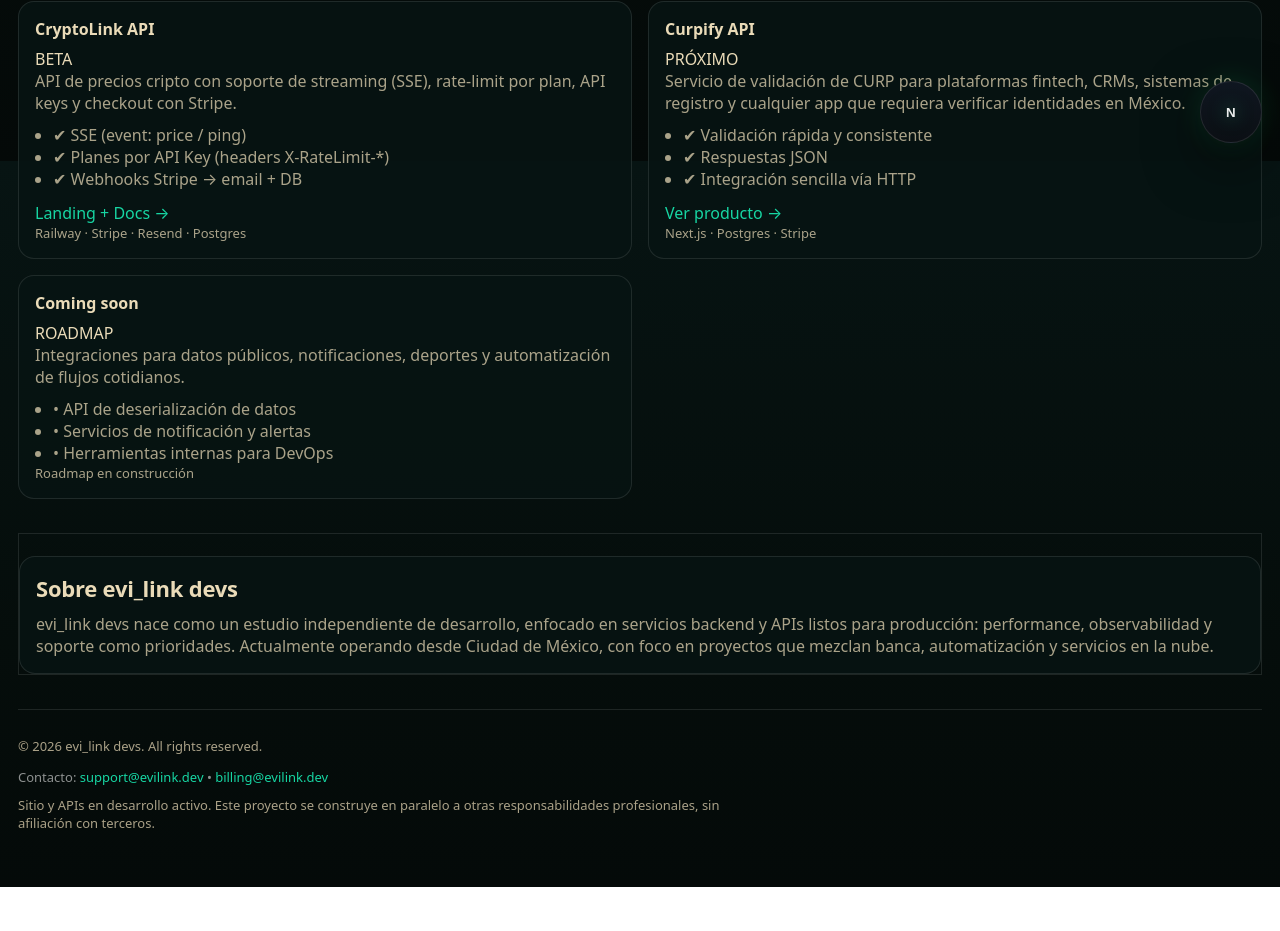
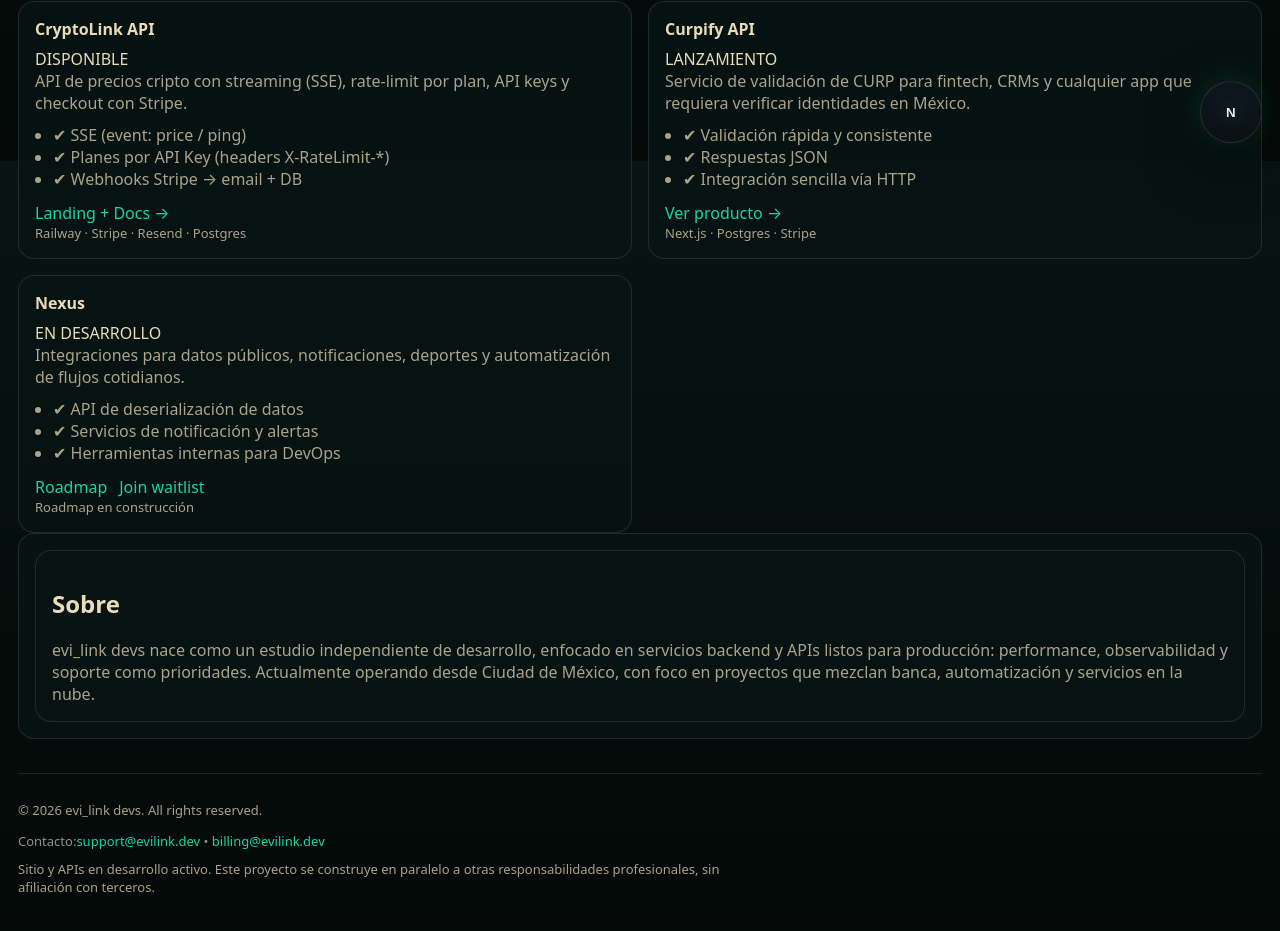
Before and after one commit to IanMartin16/evilink, a Next.js app: page / in a window 1280 px wide. Shown: the part 639-1570 px from the top of the page. Before the commit the page ends 1526 px from the top, so only its background shows below. Built offline with nearby package versions, Linux system fonts and the light colour scheme.

Commit message:
add evilink some improvements

```diff
--- a/app/page.tsx
+++ b/app/page.tsx
@@ -1,4 +1,6 @@
 // app/page.tsx
+import Link from "next/link";
+
 export default function Home() {
   return (
     <main className="page">
@@ -11,7 +13,7 @@ export default function Home() {
         {/* mini nav opcional */}
         <nav className="nav-links">
           <a href="#products">Productos</a>
-          <a href="#about">Sobre</a>
+          <Link href="#about">Sobre</Link>
         </nav>
       </header>
 
@@ -26,7 +28,7 @@ export default function Home() {
           <p>
             evi_link devs es un estudio de desarrollo enfocado en crear APIs,
             automatizaciones y servicios backend listos para producción. Hechos
-            a mano, con obsesión por el detalle.
+            con vision y enfoque con obsesión por el detalle.
           </p>
 
           <div className="hero-actions">
@@ -68,131 +70,148 @@ export default function Home() {
 <section id="products" className="section">
   <h2>Productos</h2>
   <p className="section-intro">
-          Catálogo de APIs y herramientas del ecosistema evi_link devs.
-          Cada producto tiene su landing y documentación.
+    Catálogo de APIs y herramientas del ecosistema evi_link devs. Cada producto tiene su landing y documentación.
   </p>
 
+  {(() => {
+    type Status = "DISPONIBLE" | "LANZAMIENTO" | "EN DESARROLLO";
+
+    const PRODUCTS: Array<{
+      key: string;
+      name: string;
+      status: Status;
+      desc: string;
+      bullets: string[];
+      links?: Array<{ label: string; href: string; external?: boolean }>;
+      tag?: string;
+      muted?: boolean;
+    }> = [
+      {
+        key: "cryptolink",
+        name: "CryptoLink API",
+        status: "DISPONIBLE",
+        desc: "API de precios cripto con streaming (SSE), rate-limit por plan, API keys y checkout con Stripe.",
+        bullets: [
+          "SSE (event: price / ping)",
+          "Planes por API Key (headers X-RateLimit-*)",
+          "Webhooks Stripe → email + DB",
+        ],
+        links: [{ label: "Landing + Docs →", href: "/products/cryptolink" }],
+        tag: "Railway · Stripe · Resend · Postgres",
+      },
+      {
+        key: "curpify",
+        name: "Curpify API",
+        status: "LANZAMIENTO",
+        desc: "Servicio de validación de CURP para fintech, CRMs y cualquier app que requiera verificar identidades en México.",
+        bullets: [
+          "Validación rápida y consistente",
+          "Respuestas JSON",
+          "Integración sencilla vía HTTP",
+        ],
+        links: [{ label: "Ver producto →", href: "https://curpify.com", external: true }],
+        tag: "Next.js · Postgres · Stripe",
+      },
+      {
+        key: "nexus",
+        name: "Nexus",
+        status: "EN DESARROLLO",
+        desc: "Integraciones para datos públicos, notificaciones, deportes y automatización de flujos cotidianos.",
+        bullets: [
+          "API de deserialización de datos",
+          "Servicios de notificación y alertas",
+          "Herramientas internas para DevOps",
+        ],
+        links: [
+          { label: "Roadmap", href: "#roadmap" },
+          { label: "Join waitlist", href: "mailto:support@evilink.dev?subject=Nexus%20waitlist", external: true },
+        ],
+        tag: "Roadmap en construcción",
+        muted: true,
+      },
+    ];
+
+    const badgeClass = (s: Status) => {
+      if (s === "DISPONIBLE") return "badge badge-live";
+      if (s === "LANZAMIENTO") return "badge badge-launch";
+      return "badge badge-dev";
+    };
+
+    return (
       <div className="cards">
-          {/* CryptoLink */}
-          <article className="card">
+        {PRODUCTS.map((p) => (
+          <article key={p.key} className={`card ${p.muted ? "card-muted" : ""}`}>
             <div className="card-top">
-              <h3>CryptoLink API</h3>
-              <span className="badge badge-beta">BETA</span>
+              <h3>{p.name}</h3>
+              <span className={badgeClass(p.status)}>{p.status}</span>
             </div>
 
-            <p>
-              API de precios cripto con soporte de streaming (SSE),
-              rate-limit por plan, API keys y checkout con Stripe.
-            </p>
+            <p>{p.desc}</p>
 
             <ul className="card-list">
-              <li>✔ SSE (event: price / ping)</li>
-              <li>✔ Planes por API Key (headers X-RateLimit-*)</li>
-              <li>✔ Webhooks Stripe → email + DB</li>
+              {p.bullets.map((b) => (
+                <li key={b}>✔ {b}</li>
+              ))}
             </ul>
 
+            {p.links?.length ? (
               <div className="card-actions">
-              {/* Página interna (la crearemos) */}
-              <a href="/products/cryptolink" className="btn-mini">
-                Landing + Docs →
+                {p.links.map((l) => {
+                  const cls = "btn-mini"; // una sola clase para todos
+                  return l.external ? (
+                    <a key={l.href} href={l.href} className={cls} target="_blank" rel="noreferrer">
+                      {l.label}
                     </a>
+                  ) : (
+                    <a key={l.href} href={l.href} className={cls}>
+                      {l.label}
+                    </a>
+                  );
+                })}
               </div>
+            ) : null}
 
-            <p className="card-tag">Railway · Stripe · Resend · Postgres</p>
+            {p.tag ? <p className="card-tag">{p.tag}</p> : null}
           </article>
+        ))}
+      </div>
+    );
+  })()}
+</section>
 
-          {/* Curpify */}
-          <article className="card">
+      {/* ABOUT / FOOTER */}
+      <section id="about" >
+        <div className="card">
           <div className="card-top">
-              <h3>Curpify API</h3>
-              <span className="badge badge-soon">PRÓXIMO</span>
+            <article className="card card-muted">
+              <h2 className="card-title">Sobre</h2>
+              <p>
+              evi_link devs nace como un estudio independiente de desarrollo, enfocado
+              en servicios backend y APIs listos para producción: performance,
+              observabilidad y soporte como prioridades. Actualmente operando desde Ciudad de México,
+              con foco en proyectos que mezclan banca, automatización y servicios en la nube.
+              </p>
+            </article>
           </div>
-
-            <p>
-              Servicio de validación de CURP para plataformas fintech,
-              CRMs, sistemas de registro y cualquier app que requiera
-              verificar identidades en México.
-            </p>
-
-            <ul className="card-list">
-              <li>✔ Validación rápida y consistente</li>
-              <li>✔ Respuestas JSON</li>
-              <li>✔ Integración sencilla vía HTTP</li>
-            </ul>
-
-            <div className="card-actions">
-              {/* si ya tienes curpify.com listo */}
-              <a
-                href="https://curpify.com"
-                className="btn-mini"
-                target="_blank"
-                rel="noreferrer"
-              >
-                Ver producto →
-              </a>
-
-              {/* landing interno opcional (si luego quieres) */}
-              {/* <a href="/products/curpify" className="btn-mini btn-mini-ghost">Docs →</a> */}
-            </div>
-
-            <p className="card-tag">Next.js · Postgres · Stripe</p>
-          </article>
-
-          {/* Coming soon */}
-          <article className="card card-muted">
-            <div className="card-top">
-              <h3>Coming soon</h3>
-              <span className="badge badge-muted">ROADMAP</span>
-            </div>
-
-            <p>
-              Integraciones para datos públicos, notificaciones, deportes
-              y automatización de flujos cotidianos.
-            </p>
-
-            <ul className="card-list">
-              <li>• API de deserialización de datos</li>
-              <li>• Servicios de notificación y alertas</li>
-              <li>• Herramientas internas para DevOps</li>
-            </ul>
-
-            <p className="card-tag">Roadmap en construcción</p>
-          </article>
          </div>
         </section>
 
-      {/* ABOUT / FOOTER */}
-      <section className="section section-soft">
-        <div className="card-top">
-      <article className="card card-muted">
-        <h2>Sobre evi_link devs</h2>
-
-        <p>
-          evi_link devs nace como un estudio independiente de desarrollo, enfocado
-          en servicios backend y APIs listos para producción: performance,
-          observabilidad y soporte como prioridades.
-          Actualmente operando desde Ciudad de México, con foco en proyectos que
-          mezclan banca, automatización y servicios en la nube.
-        </p>
-      </article>
-      </div>
-      </section>
-
-
       <footer className="footer">
+        <div className="container">
           <p>© {new Date().getFullYear()} evi_link devs. All rights reserved.</p>
 
           <div className="footer-contact">
             <span>Contacto:</span>
-          <a href="mailto:support@evilink.dev"> support@evilink.dev</a>
+            <a href="mailto:support@evilink.dev">support@evilink.dev</a>
             <span className="dot"> • </span>
-          <a href="mailto:billing@evilink.dev"> billing@evilink.dev</a>
+            <a href="mailto:billing@evilink.dev">billing@evilink.dev</a>
           </div>
 
           <p className="footer-note">
             Sitio y APIs en desarrollo activo. Este proyecto se construye en paralelo a otras
             responsabilidades profesionales, sin afiliación con terceros.
           </p>
+          </div>
         </footer>
 
     </main>
--- a/app/products/cryptolink/PlanBuyButton.tsx
+++ b/app/products/cryptolink/PlanBuyButton.tsx
@@ -12,7 +12,7 @@ export default function PlanBuyButton({
   return (
     <button
       type="button"
-      className={styles.planBadge}
+      className={`${styles.planBadge}`}
       onClick={() => (window as any).__cryptolinkPurchase?.(plan)}
     >
       {label ?? `Comprar ${plan}`}
--- a/app/products/cryptolink/cryptolink.module.css
+++ b/app/products/cryptolink/cryptolink.module.css
@@ -1,7 +1,7 @@
 .page{
   min-height: 100vh;
   padding: 28px 18px 40px;
-  color: rgba(255,255,255,.92);
+  color: rgba(234,219,184,.92);
 
   /* Midnight green vibe (sin glass raro) */
   background:
@@ -69,7 +69,7 @@
 
 .sub{
   margin: 10px 0 14px;
-  color: rgba(255,255,255,.72);
+  color: rgba(234,219,184,.92);
   max-width: 62ch;
 }
 
@@ -142,7 +142,7 @@
 
 .p{
   margin: 0;
-  color: rgba(255,255,255,.72);
+  color: rgba(234,219,184,.92);
 }
 
 .panel{
@@ -161,7 +161,7 @@
 .list{
   margin: 0;
   padding-left: 18px;
-  color: rgba(255,255,255,.72);
+  color: rgba(234,219,184,.92);
 }
 .list li{
   margin: 6px 0;
@@ -186,7 +186,7 @@
 
 .tip{
   margin-top: 10px;
-  color: rgba(255,255,255,.60);
+  color: rgba(234,219,184,.72);
   font-size: 13px;
 }
 
@@ -245,7 +245,7 @@
   background: rgba(0,0,0,.18);
   border-radius: 14px;
   padding: 12px 14px;
-  color: rgba(255,255,255,.72);
+  color: rgba(234,219,184,.92);
 }
 
 /* Footer */
@@ -254,7 +254,7 @@
   margin: 18px auto 0;
   padding-top: 14px;
   border-top: 1px solid rgba(255,255,255,.10);
-  color: rgba(255,255,255,.55);
+  color: rgba(234,219,184,.55);
   display: flex;
   gap: 10px;
   align-items: center;
@@ -278,7 +278,7 @@
   font-size: 13px;
 }
 .planBody strong{
-  color: rgba(255,255,255,.92);
+  color: rgba(241,227,196,.95);
   font-weight: 700;
 }
 
@@ -291,32 +291,16 @@
   color: #04110e;
 }
 
+.planCta{
+  margin-top: 14px;
+  display: flex;
+}
+
 .planNote{
   margin-top: 12px;
   color: rgba(255,255,255,.55);
   font-size: 12px;
 }
-
-.planCta{
-  margin-top: 14px;
-  display:flex;
-}
-
-.buyBtn{
-  width: 100%;
-  padding: 10px 14px;
-  border-radius: 12px;
-  border: 1px solid rgba(0, 0, 0,.25);
-  background: linear-gradient(180deg, 180deg, #f3e5c6, #d9c18e);
-  color: #06110f;
-  font-weight: 800;
-  cursor: pointer;
-}
-.buyBtn:hover{ filter: brightness(1.03); }
-.buyBtn:active{ transform: translateY(1px); }
-
-.planCta { margin-top: 14px; display: flex; }
-.planNote { margin-top: 12px; color: rgba(255,255,255,.55); font-size: 12px; }
 
 .buyBtn{
   width: 100%;
@@ -332,7 +316,6 @@
   font-size: 13px;
   cursor: pointer;
 
-  /* evita estilos raros de otros botones */
   background: none;
   color: #1b1410;
 }
@@ -352,13 +335,8 @@
     0 0 0 3px rgba(241,227,196,.12);
 }
 
-.buyBtn:hover{
-  filter: brightness(1.03);
-}
-
-.buyBtn:active{
-  transform: translateY(1px);
-}
+.buyBtn:hover{ filter: brightness(1.03); }
+.buyBtn:active{ transform: translateY(1px); }
 
 .buyBtn:disabled{
   opacity: .6;
```
Also changed, not shown: app/products/cryptolink/PurchaseWidget.tsx (+21 -1 lines). Lines whose indentation alone changed are shown as unchanged.
